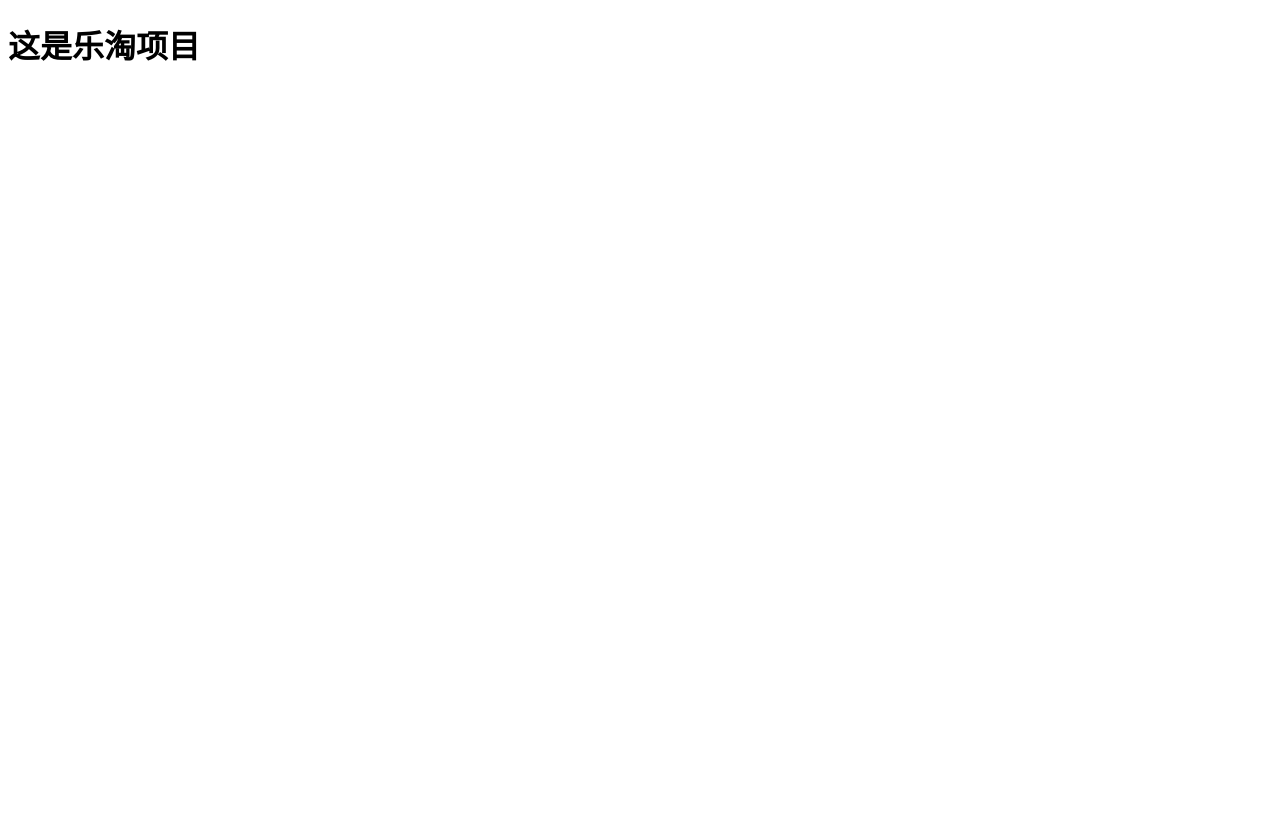
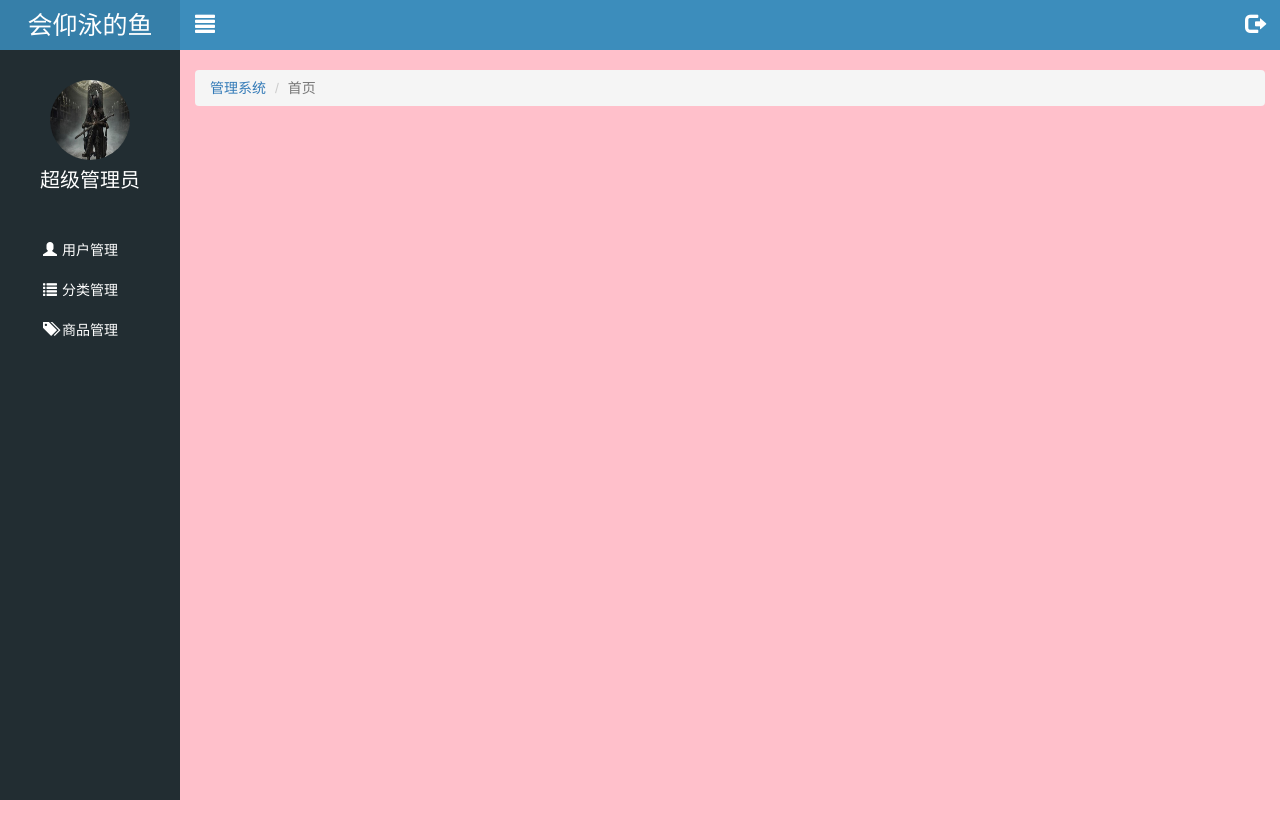
Before and after one commit to Bbaif/letaoproduct, a website: page public/backs/index.html in a window 1280 px wide. Before the commit the page ends 800 px from the top, so only its background shows below. Drawn offline with Linux system fonts and the light colour scheme; no server answers.

Commit message:
首页静态公共部分完成

```diff
--- a/public/backs/css/common.css
+++ b/public/backs/css/common.css
@@ -8,6 +8,8 @@ a:active{
 
 ul{
   list-style: none;
+  margin: 0;
+  padding: 0;
 }
 .body_bg{
   background-color: #222D32;
@@ -36,6 +38,8 @@ ul{
   top: 0;
   left: 0;
   background-color: #222D32;
+  z-index: 999;
+  transition: all 1s;
 }
 
 .lt_aside .brand{
@@ -67,3 +71,78 @@ ul{
   font-size: 20px;
   color: #fff;
 }
+
+
+
+
+/*   导航部分 */
+
+.lt_aside .nav a{
+  display: block;
+  height: 40px;
+  line-height: 40px;
+  width: 100%;
+  color: #fff;
+  padding-left: 40px;
+  border-left: 3px solid transparent;
+}
+
+.lt_aside .nav a.current{
+  background-color: #1D1F21;
+  border-left: 3px solid #006699;
+}
+
+.lt_aside .nav i{
+  margin-right: 5px;
+}
+
+.lt_aside .nav .child a {
+  padding-left: 60px;
+}
+
+
+
+/* 右边主体 */
+
+.lt_main{
+  width: 100%;
+  height: 1000px;
+  background-color: pink;
+  padding-left: 180px;
+  padding-top: 50px;
+  transition: all 1s;
+}
+
+.lt_main .lt_topbar{
+  height: 50px;
+  width: 100%;
+  position: fixed;
+  top: 0;
+  left: 0;
+  background-color: #3C8DBC;
+  padding-left: 180px;
+  transition: all 1s;
+}
+
+
+.lt_main.hidemenu {
+  padding-left: 0px;
+}
+.lt_topbar .icon_menu,
+.lt_topbar .icon_logout{
+  width: 50px;
+  height: 50px;
+  line-height: 50px;
+  text-align: center;
+  color: #fff;
+  font-size: 20px;
+}
+
+.lt_topbar.hidemenu {
+  padding-left: 0px;
+}
+
+
+.lt_main .breadcrumb{
+  margin-top: 20px;
+}
--- a/public/backs/index.html
+++ b/public/backs/index.html
@@ -1,10 +1,81 @@
-<!doctype html>
-<html lang="en">
+
+<!DOCTYPE html>
+<html lang="zh-CN">
 <head>
   <meta charset="UTF-8">
-  <title>Document</title>
+  <title>乐淘电商</title>
+  <link rel="stylesheet" href="lib/bootstrap/css/bootstrap.css">
+  <link rel="stylesheet" href="lib/bootstrap-validator/css/bootstrapValidator.min.css">
+  <link rel="stylesheet" href="lib/nprogress/nprogress.css">
+  <link rel="stylesheet" href="css/common.css">
 </head>
 <body>
-<h1>这是乐淘项目</h1>
+
+<!-- 左侧的侧边栏 -->
+<div class="lt_aside">
+  <!-- 头部 -->
+  <div class="brand">
+    <a href="#">会仰泳的鱼</a>
+  </div>
+
+  <!-- 用户的头像-->
+  <div class="user">
+    <img src="images/1.jpg" alt="">
+    <p>超级管理员</p>
+  </div>
+
+  <!--  导航栏-->
+  <div class="nav">
+    <ul>
+      <li><a href="user.html"><i class="glyphicon glyphicon-user"></i><span>用户管理</span></a></li>
+      <li><a class="category" href="javascript:;"><i class="glyphicon glyphicon-list"></i><span>分类管理</span></a>
+      <div class="child" style="display: none">
+        <a href="first.html">一级分类</a>
+        <a href="second.html">二级分类</a>
+      </div>
+      </li>
+      <li><a href="product.html"><i class="glyphicon glyphicon-tags"></i><span>商品管理</span></a></li>
+    </ul>
+  </div>
+
+</div>
+
+
+<!--右边部分主体 -->
+
+<div class="lt_main">
+
+  <!-- 头部 -->
+
+  <div class="lt_topbar">
+    <a class="pull-left icon_menu" href="#"><i class="glyphicon glyphicon-align-justify"></i></a>
+    <a class="pull-right icon_logout" href="#"><i class="glyphicon glyphicon-log-out"></i></a>
+  </div>
+
+
+
+  <!-- 流式布局容器 container-fluid, 有默认的padding值, 左右15px -->
+  <div class="container-fluid">
+
+    <ol class="breadcrumb">
+      <li><a href="index.html">管理系统</a></li>
+      <li class="active">首页</li>
+    </ol>
+
+
+  </div>
+
+
+
+
+
+
+</div>
+
+<script src="lib/jquery/jquery.min.js"></script>
+<script src="lib/bootstrap/js/bootstrap.min.js"></script>
+<script src="lib/bootstrap-validator/js/bootstrapValidator.min.js"></script>
+<script src="lib/nprogress/nprogress.js"></script>
+<script src="js/common.js"></script>
 </body>
 </html>
```
Also changed, not shown: public/backs/images/1.jpg (added).
